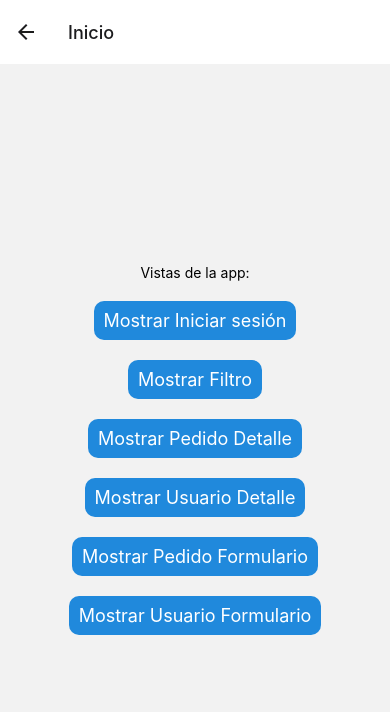
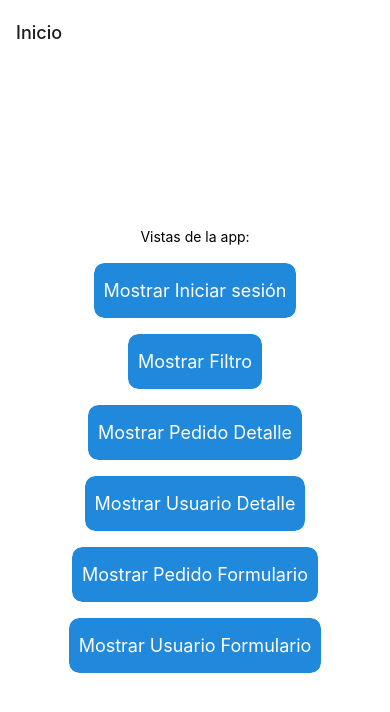
Before and after one commit to fortisuno/agora-project, a React Native app in the folder app/: screen /Inicio in a window 390 px wide. Shown: the top 712 px of the page. Built offline with nearby package versions, Linux system fonts and the light colour scheme.

Commit message:
Estilos aplicados a vistas

```diff
--- a/app/App.js
+++ b/app/App.js
@@ -21,7 +21,7 @@
 	return (
 		<ThemeProvider theme={theme}>
 			<NavigationContainer>
-				<Stack.Navigator initialRouteName="IniciarSesion" screenOptions={{ headerShadowVisible: false }}>
+				<Stack.Navigator initialRouteName="Inicio" screenOptions={{ headerShadowVisible: false }}>
 					<Stack.Screen name="IniciarSesion" component={IniciarSesion} options={{ headerShown: false }} />
 					<Stack.Screen name="Inicio" component={Inicio} />
 					<Stack.Screen name="Filtro" component={Filtro} />
--- a/app/src/screens/Inicio.js
+++ b/app/src/screens/Inicio.js
@@ -1,47 +1,18 @@
 import { View, Text } from "react-native";
 import React from "react";
-import { Button, Divider } from "@rneui/base";
+import { Button, Divider } from "@rneui/themed";
+import styles from "../styles";
 
 const Inicio = ({ navigation }) => {
 	return (
-		<View style={{ flex: 1, alignItems: "center", justifyContent: "center" }}>
+		<View style={styles.centeredContainer}>
 			<Text style={{ marginBottom: 10 }}>Vistas de la app:</Text>
-			<Button
-				title="Mostrar Iniciar sesión"
-				onPress={() => navigation.navigate("IniciarSesion")}
-				containerStyle={{ marginVertical: 10 }}
-				buttonStyle={{ borderRadius: 10 }}
-			/>
-			<Button
-				title="Mostrar Filtro"
-				onPress={() => navigation.navigate("Filtro")}
-				containerStyle={{ marginVertical: 10 }}
-				buttonStyle={{ borderRadius: 10 }}
-			/>
-			<Button
-				title="Mostrar Pedido Detalle"
-				onPress={() => navigation.navigate("PedidoDetalle")}
-				containerStyle={{ marginVertical: 10 }}
-				buttonStyle={{ borderRadius: 10 }}
-			/>
-			<Button
-				title="Mostrar Usuario Detalle"
-				onPress={() => navigation.navigate("UsuarioDetalle")}
-				containerStyle={{ marginVertical: 10 }}
-				buttonStyle={{ borderRadius: 10 }}
-			/>
-			<Button
-				title="Mostrar Pedido Formulario"
-				onPress={() => navigation.navigate("PedidoFormulario")}
-				containerStyle={{ marginVertical: 10 }}
-				buttonStyle={{ borderRadius: 10 }}
-			/>
-			<Button
-				title="Mostrar Usuario Formulario"
-				onPress={() => navigation.navigate("UsuarioFormulario")}
-				containerStyle={{ marginVertical: 10 }}
-				buttonStyle={{ borderRadius: 10 }}
-			/>
+			<Button title="Mostrar Iniciar sesión" onPress={() => navigation.navigate("IniciarSesion")} />
+			<Button title="Mostrar Filtro" onPress={() => navigation.navigate("Filtro")} />
+			<Button title="Mostrar Pedido Detalle" onPress={() => navigation.navigate("PedidoDetalle")} />
+			<Button title="Mostrar Usuario Detalle" onPress={() => navigation.navigate("UsuarioDetalle")} />
+			<Button title="Mostrar Pedido Formulario" onPress={() => navigation.navigate("PedidoFormulario")} />
+			<Button title="Mostrar Usuario Formulario" onPress={() => navigation.navigate("UsuarioFormulario")} />
 		</View>
 	);
 };
--- a/app/src/screens/PedidoDetalle.js
+++ b/app/src/screens/PedidoDetalle.js
@@ -1,10 +1,15 @@
 import { View, Text } from "react-native";
 import React from "react";
+import styles from "../styles";
 
 const PedidoDetalle = () => {
+	// UserContext {...user, tipo: "Cliente" | "Proveedor"}
+
+	const tipo = "Proveedor"; // Viene del context
+
 	return (
-		<View>
-			<Text>PedidoDetalle</Text>
+		<View style={styles.defaultContainer}>
+			{tipo === "Cliente" ? <PedidoDetalleCliente /> : <PedidoDetalleProveedor />}
 		</View>
 	);
 };
--- a/app/src/styles.js
+++ b/app/src/styles.js
@@ -12,10 +12,10 @@
 		backgroundColor: "white",
 		paddingHorizontal: 20
 	},
-	defaultCotainer: {
+	defaultContainer: {
 		flex: 1,
-		alignItems: "start",
-		justifyContent: "start",
+		alignItems: "flex-start",
+		justifyContent: "flex-start",
 		backgroundColor: "white",
 		paddingHorizontal: 20
 	}
```
Also changed, not shown: app/src/components/Pedidos/PedidoDetalleCliente.js (added), app/src/components/Pedidos/PedidoDetalleProveedor.js (added), app/src/components/Pedidos/PedidoInfo.js (added).
